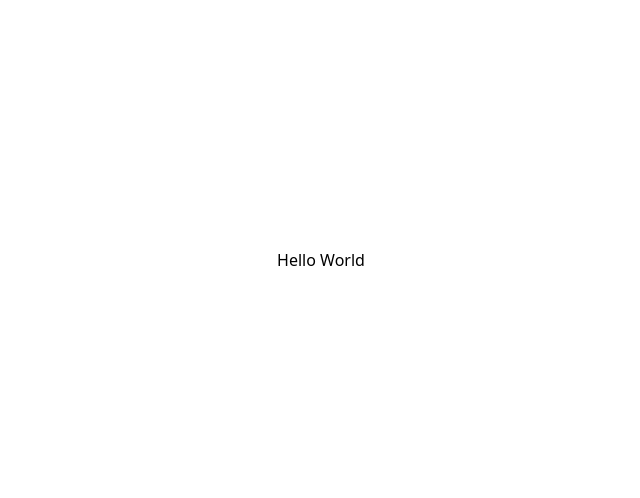
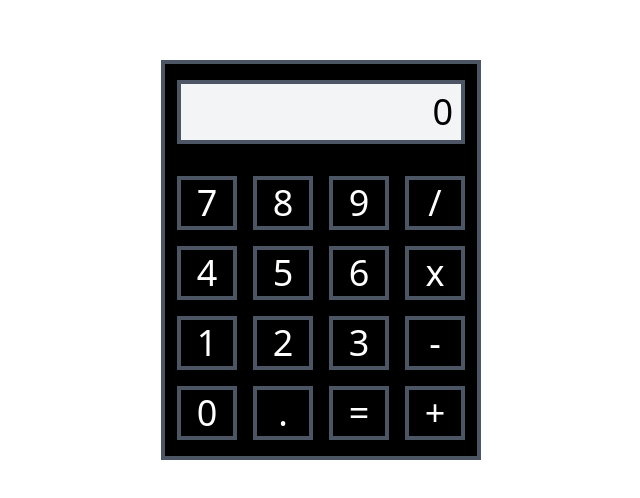
Before and after one commit to qasim9872/my-react-calculator, a React (Create React App) app: page / in a window 1280 px wide. Shown: the part 140-638 px from the top of the page, without its empty margins (319-959 px from the left). Built offline with nearby package versions, Linux system fonts and the light colour scheme; the HTML template or start-up script is replaced by a standard one.

Commit message:
calculator ui built

```diff
--- /dev/null
+++ b/src/components/calculator.tsx
@@ -0,0 +1,19 @@
+import React from 'react';
+import classNames from 'classnames';
+
+import { CalculatorScreen } from './ui/calculator-screen';
+import { CalculatorKeypad } from './ui/calculator-keypad';
+import { KEYS } from '../constants/operators';
+
+export const Calculator: React.FC = () => (
+  <div
+    className={classNames(
+      'bg-ui-primary border-4 border-gray-600 h-3/6 w-80',
+      'flex flex-col justify-between items-center'
+    )}
+  >
+    <CalculatorScreen />
+
+    <CalculatorKeypad keys={KEYS} keyPressed={(key) => console.log(key)} />
+  </div>
+);
--- /dev/null
+++ b/src/components/ui/calculator-keypad.tsx
@@ -0,0 +1,34 @@
+import React from 'react';
+import classNames from 'classnames';
+
+export const CalculatorKey: React.FC<{
+  keyToDisplay: string;
+  keyValue: string;
+  onClick: (value: string) => void;
+}> = ({ keyToDisplay, keyValue, onClick }) => (
+  <button
+    className={classNames(
+      'flex justify-center items-center border-4 border-gray-600',
+      'text-white text-4xl hover:bg-gray-600 hover'
+    )}
+    onClick={() => onClick(keyValue)}
+  >
+    {keyToDisplay}
+  </button>
+);
+
+export const CalculatorKeypad: React.FC<{
+  keyPressed: (key: string) => void;
+  keys: string[];
+}> = ({ keyPressed, keys }) => (
+  <div className="w-72 my-4 h-full grid grid-cols-4 gap-4">
+    {keys.map((key) => (
+      <CalculatorKey
+        key={key}
+        keyToDisplay={key}
+        keyValue={key}
+        onClick={(value) => keyPressed(value)}
+      />
+    ))}
+  </div>
+);
--- /dev/null
+++ b/src/components/ui/calculator-screen.tsx
@@ -0,0 +1,10 @@
+import React from 'react';
+
+export const CalculatorScreen: React.FC<{ symbol?: string; value?: string }> =
+  ({ symbol = '', value = '0' }) => (
+    <div className="bg-ui-secondary-100 flex justify-between border-4 my-4 p-2 border-gray-600 w-72 text-4xl">
+      <span>{symbol}</span>
+
+      <span>{value}</span>
+    </div>
+  );
--- /dev/null
+++ b/src/constants/operators.ts
@@ -0,0 +1,26 @@
+export const OPERATORS = {
+  ADDITION: '+',
+  SUBTRACTION: '-',
+  MULTIPLICATION: 'x',
+  DIVISION: '/',
+  EQUAL: '=',
+};
+
+export const KEYS = [
+  '7',
+  '8',
+  '9',
+  OPERATORS.DIVISION,
+  '4',
+  '5',
+  '6',
+  OPERATORS.MULTIPLICATION,
+  '1',
+  '2',
+  '3',
+  OPERATORS.SUBTRACTION,
+  '0',
+  '.',
+  OPERATORS.EQUAL,
+  OPERATORS.ADDITION,
+];
--- a/src/pages/home.page.tsx
+++ b/src/pages/home.page.tsx
@@ -1,9 +1,10 @@
 import React from 'react';
+import { Calculator } from '../components/calculator';
 
 const Home: React.FC = () => {
   return (
     <div className="flex flex-grow justify-center items-center">
-      Hello World
+      <Calculator />
     </div>
   );
 };
--- a/tailwind.config.js
+++ b/tailwind.config.js
@@ -1,11 +1,17 @@
+const { colors } = require('tailwindcss/defaultTheme');
+
 module.exports = {
-  purge: ["./pages/**/*.tsx", "./src/**/*.tsx"],
+  purge: ['./pages/**/*.tsx', './src/**/*.tsx'],
   darkMode: false, // or 'media' or 'class'
   theme: {
-    extend: {},
-  },
-  variants: {
-    extend: {},
+    extend: {
+      colors: {
+        ui: {
+          primary: colors.black,
+          secondary: colors.gray,
+        },
+      },
+    },
   },
   plugins: [],
 };
```
Also changed, not shown: package.json (+4 -3 lines), 1 other file (tests, documents, lock files or other folders).
